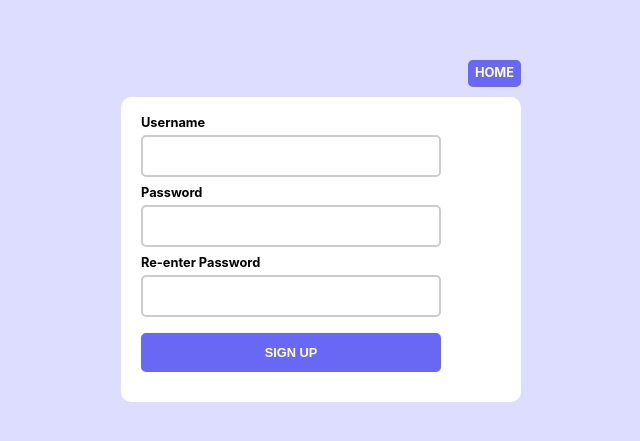
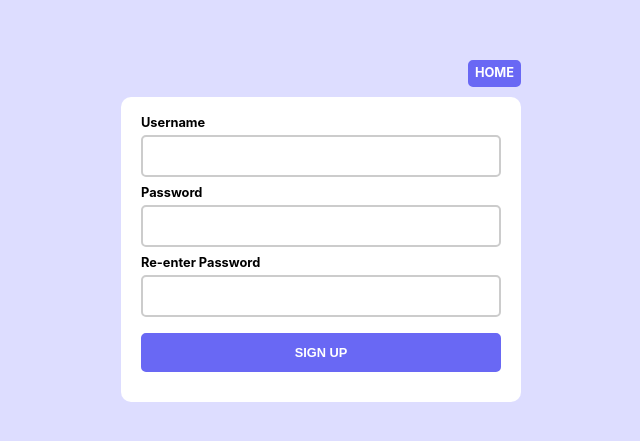
Before and after one commit to sambrmg/poll-app, a React (Create React App) app: page /sign-up in a window 1280 px wide. Shown: the part 169-610 px from the top of the page, without its empty margins (319-959 px from the left). Built offline with nearby package versions, Linux system fonts and the light colour scheme; the HTML template or start-up script is replaced by a standard one.

Commit message:
update poll route

```diff
--- a/src/components/Login/SignIn.css
+++ /dev/null
@@ -1,3 +0,0 @@
-.SignIn {
-  width: 300px;
-}
--- a/src/components/Login/SignIn.jsx
+++ b/src/components/Login/SignIn.jsx
@@ -3,7 +3,6 @@ import React, { useState } from 'react';
 import { useNavigate } from 'react-router-dom';
 import { baseURL, cookieConfig } from '../../config';
 import Cookies from 'js-cookie';
-import './SignIn.css';
 
 function SignIn(props) {
     const clientApi = axios.create({ baseURL });
--- a/src/components/Login/SignUp.css
+++ /dev/null
@@ -1,3 +0,0 @@
-.SignUp {
-  width: 300px;
-}
--- a/src/components/Login/SignUp.jsx
+++ b/src/components/Login/SignUp.jsx
@@ -2,7 +2,6 @@ import axios from 'axios';
 import React, { useState } from 'react';
 import { useNavigate } from 'react-router-dom';
 import { baseURL } from '../../config';
-import './SignUp.css';
 
 function SignUp(props) {
   const clientApi = axios.create({ baseURL });
--- a/src/components/Poll/Poll.jsx
+++ b/src/components/Poll/Poll.jsx
@@ -23,7 +23,7 @@ function Poll() {
 
   useEffect(() => {
     clientApi
-      .get(`/${id}`)
+      .get(`/p/${id}`)
       .then((res) => {
         setTitle(res.data.title);
         setDescription(res.data.description);
```
